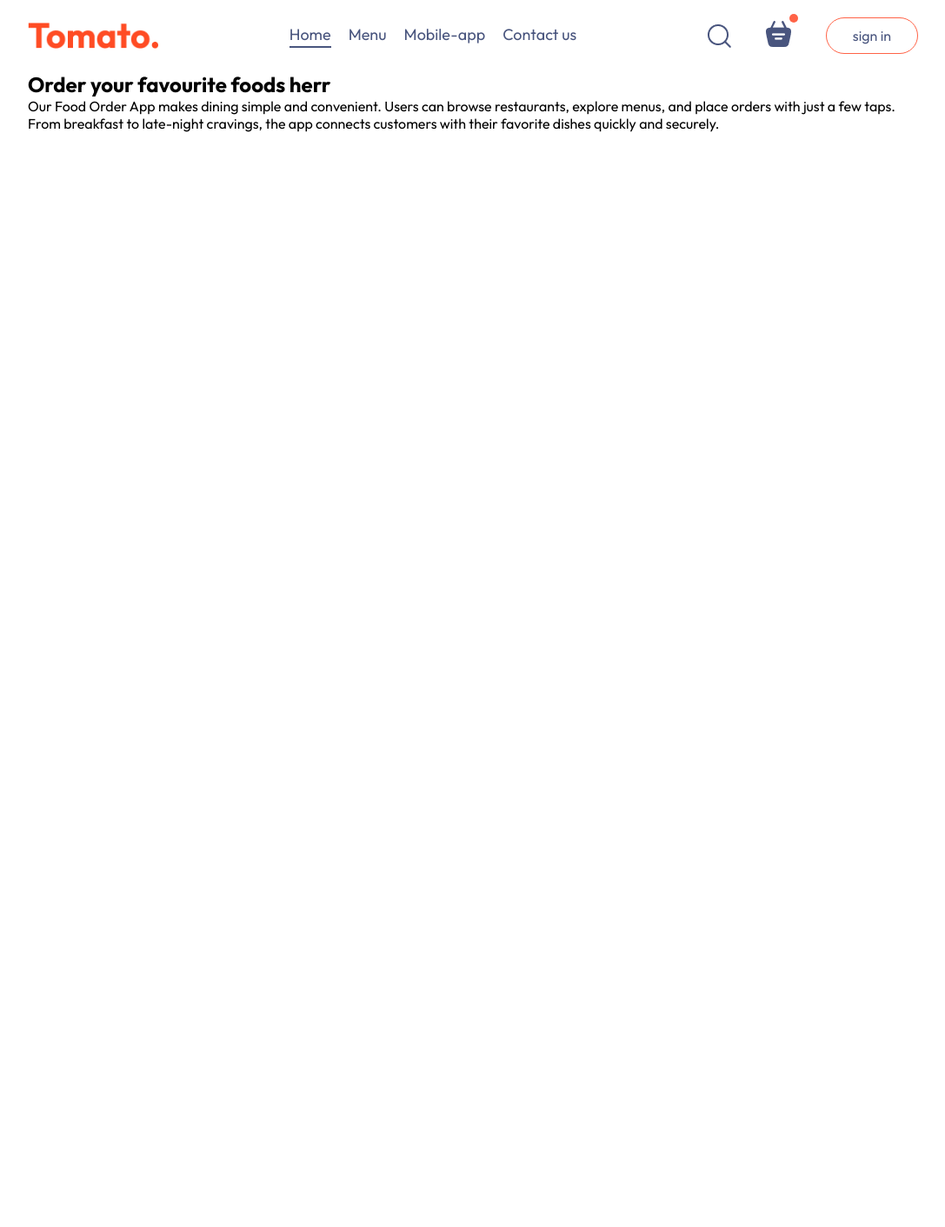
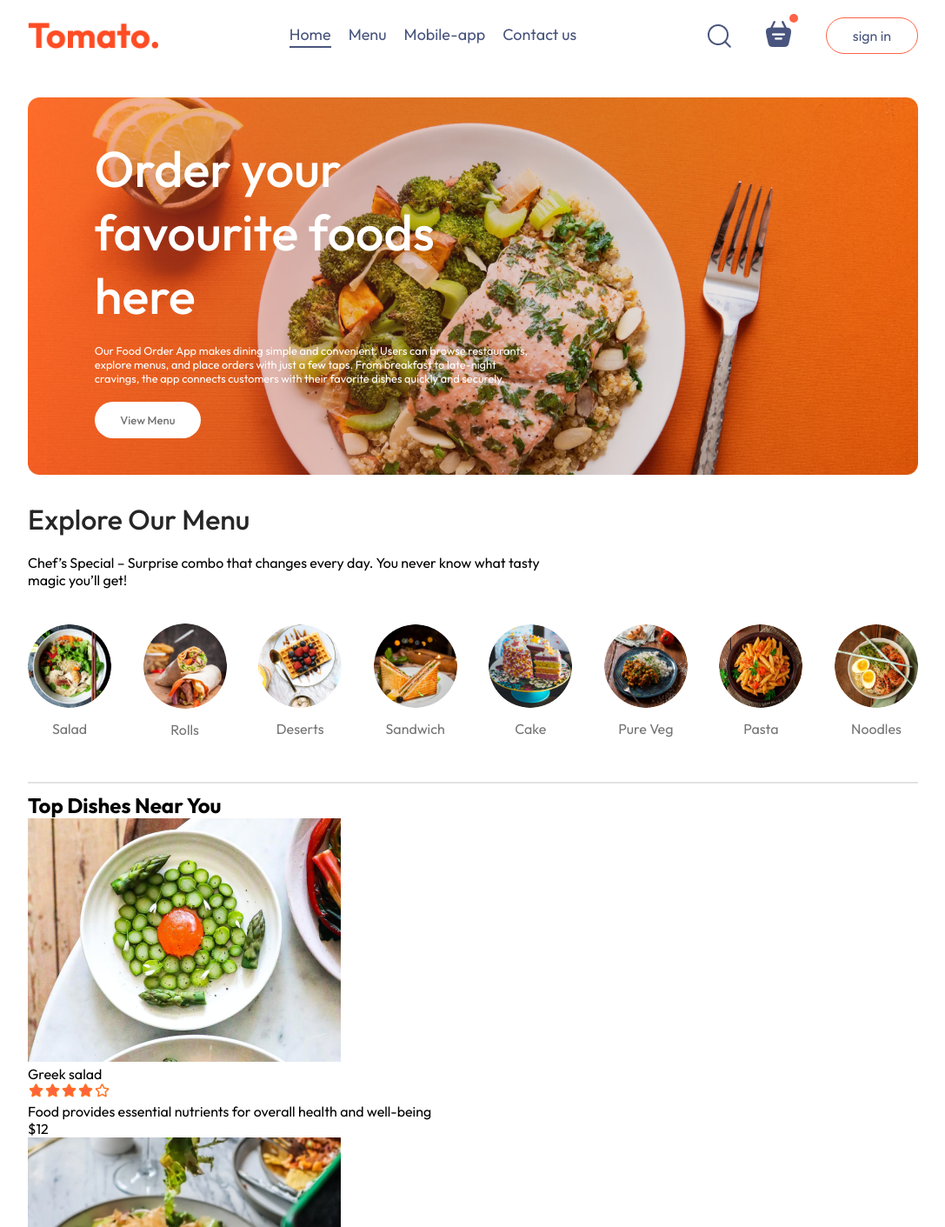
Before and after one commit to Hariiharan-Developer/Food-Online-Order, a React (Vite) app in the folder Frontent/: page / in a window 1280 px wide. Shown: the top 1411 px of the page at 87% size, without its empty margins (96-1183 px from the left). Before the commit the page ends 800 px from the top, so only its background shows below. Built offline with nearby package versions, Linux system fonts and the light colour scheme.

Commit message:
React-context

```diff
--- /dev/null
+++ b/Frontent/src/components/exploreMenu/ExploreMenu.css
@@ -0,0 +1,48 @@
+.explore-menu{
+    display: flex;
+    flex-direction: column;
+    gap: 20px;
+}
+.explore-menu h1{
+    color: #262626;
+    font-weight: 500;
+}
+.explore-menu-text{
+    max-width:  60%;
+    columns: #808080;
+}
+.explore-menu-list{
+    display: flex;
+    justify-content: space-between;
+    align-items: center;
+    gap: 30px;
+    text-align: center;
+    margin:20px 0px;
+    overflow-x:scroll;
+}
+.explore-menu-list::-webkit-scrollbar{
+    display: none;
+}
+.explore-menu-list-item img{
+    width: 7.5vw;
+    min-width: 80px;
+    cursor: pointer;
+    border-radius: 50%;
+    transition: 0.2s;
+}
+.explore-menu-list-item p{
+    margin-top: 10px;
+    color: #747474;
+    font-size: max(1.4vw,16);
+    cursor: pointer;
+}
+.explore-menu hr{
+    margin:10px 0px;
+    height: 2px;
+    background-color: #e2e2e2;
+    border: none;
+}
+.explore-menu-list-item .active{
+    border: 4px solid tomato;
+    padding: 2px;
+}
--- /dev/null
+++ b/Frontent/src/components/exploreMenu/ExploreMenu.jsx
@@ -0,0 +1,27 @@
+import React from 'react'
+import './ExploreMenu.css'
+import { menu_list } from '../../assets/assets'
+
+const ExploreMenu = ({category,setCategory}) => {
+
+  return (
+    <div className='explore-menu' id='explore-menu'>
+        <h1>Explore Our Menu</h1>
+        <p className='explore-menu-text'> Chef’s Special – Surprise combo that changes every day. You never know what tasty magic you’ll get!</p>
+        <div className="explore-menu-list">
+            {menu_list.map((item,index)=>{
+                return (
+                    <div onClick={()=>setCategory(prev=>prev===item.menu_name?'All':item.menu_name)} key={index} className="explore-menu-list-item">
+
+                        <img className={category===item.menu_name?'active':''} src={item.menu_image} alt=''/>
+                        <p>{item.menu_name}</p>
+                    </div>
+                )
+            })}
+        </div>
+        <hr></hr>
+    </div>
+  )
+}
+
+export default ExploreMenu
--- /dev/null
+++ b/Frontent/src/components/food item/FoodItem.jsx
@@ -0,0 +1,25 @@
+import React from 'react'
+import './FoodItem.css'
+import { assets } from '../../assets/assets'
+const FoodItem = ({id,name,price,description,image}) => {
+  return (
+    <div className='food-item'>
+        <div className="food-item-img-container">
+            <img src={image} className='food-item-image' alt="" />
+        </div>
+        <div className="food-item-info">
+            <div className="food-item-name-rating">
+            <p>{name}</p>
+            <img src={assets.rating_starts} alt="" />
+            </div>
+            <p className="food-item-description">{description}</p>
+            <p className='food-item-price'>${price}</p>
+
+
+        </div>
+
+    </div>
+  )
+}
+
+export default FoodItem
--- /dev/null
+++ b/Frontent/src/components/foodDisplay/FoodDisplay.jsx
@@ -0,0 +1,26 @@
+import React, { useContext } from 'react'
+import './FoodDisplay.css'
+import { StoreContext } from '../../context/StoreContext'
+import FoodItem from '../food item/FoodItem'
+
+const FoodDisplay = ({category}) => {
+    const {food_list}=useContext(StoreContext)
+  return (
+    <div className='food-display' id='food-display'>
+    <h2>Top Dishes Near You</h2>
+    <div className="food-display-list">
+        {food_list.map((item,index)=>{
+            return <FoodItem
+            key={index}
+            id={item._id}
+            name={item.name}
+            description={item.description}
+            price={item.price}
+            image={item.image}/>
+        })}
+    </div>
+    </div>
+  )
+}
+
+export default FoodDisplay
--- a/Frontent/src/components/header/Header.jsx
+++ b/Frontent/src/components/header/Header.jsx
@@ -4,8 +4,9 @@
   return (
     <div className='header'>
       <div className="header-content">
-        <h2>Order your favourite foods herr</h2>
+        <h2>Order your favourite foods here</h2>
         <p>Our Food Order App makes dining simple and convenient. Users can browse restaurants, explore menus, and place orders with just a few taps. From breakfast to late-night cravings, the app connects customers with their favorite dishes quickly and securely.</p>
+        <button>View Menu</button>
       </div>
     </div>
   )
--- a/Frontent/src/components/header/header.css
+++ b/Frontent/src/components/header/header.css
@@ -0,0 +1,38 @@
+.header{
+    height:34vw;
+    margin:30px auto;
+    background: url('/header_img.png')no-repeat;
+    background-size:contain ;
+    position: relative;
+
+}
+.header-content{
+    position: absolute;
+    display: flex;
+    flex-direction: column;
+    align-items: start;
+    gap: 1.5vw;
+    max-width: 50%;
+    bottom: 10%;
+    left: 6vw;
+    animation:fadeIn 3s;
+}
+
+.header-content h2{
+    font-weight: 500;
+    color:white;
+    font-size: max(4.5vw,22px);
+}
+.header-content p{
+    color: white;
+    font-size: 1vw;
+}
+.header-content button{
+    border: none;
+    color: #747474;
+    font-weight: 500;
+    padding: 1vw 2.3vw;
+    background-color: white;
+    font-size:max(1vw,13px) ;
+    border-radius: 50px;
+}
--- a/Frontent/src/components/pages/home/Home.jsx
+++ b/Frontent/src/components/pages/home/Home.jsx
@@ -1,10 +1,17 @@
-import React from 'react'
+import React, { useState } from 'react'
 import './Home.css'
 import Header from '../../header/Header'
+import ExploreMenu from '../../exploreMenu/ExploreMenu'
+import FoodDisplay from '../../foodDisplay/FoodDisplay'
 const Home = () => {
+
+  const [category,setCategory]=useState('All')
   return (
     <div>
       <Header/>
+      <ExploreMenu category={category} setCategory={setCategory}/>
+      <FoodDisplay category={category}/>
+
     </div>
   )
 }
--- /dev/null
+++ b/Frontent/src/context/StoreContext.jsx
@@ -0,0 +1,18 @@
+import{createContext} from 'react'
+import { food_list } from '../assets/assets'
+
+export const StoreContext = createContext(null)
+
+const StoreContextProvider =(props)=>{
+    const contextValue={
+        food_list
+
+    }
+    return(
+        <StoreContext.Provider value={contextValue}>
+            {props.children}
+          </StoreContext.Provider>
+    )
+}
+
+export default StoreContextProvider
--- a/Frontent/src/index.css
+++ b/Frontent/src/index.css
@@ -16,3 +16,12 @@
   width:80%;
   margin: auto;
 }
+
+@keyframes fadeIn{
+  0%{
+    opacity:0;
+  }
+  100%{
+    opacity: 1;
+  }
+}
--- a/Frontent/src/main.jsx
+++ b/Frontent/src/main.jsx
@@ -3,11 +3,13 @@
 import './index.css'
 import App from './App.jsx'
 import {BrowserRouter} from'react-router-dom'
+import StoreContextProvider from './context/StoreContext.jsx'
 
 createRoot(document.getElementById('root')).render(
 <BrowserRouter>
-
+<StoreContextProvider>
 <App />
+</StoreContextProvider>
 </BrowserRouter>
 
 )
```
Also changed, not shown: Frontent/public/header_img.png (added), Frontent/src/components/food item/FoodItem.css (added), Frontent/src/components/foodDisplay/FoodDisplay.css (added).
